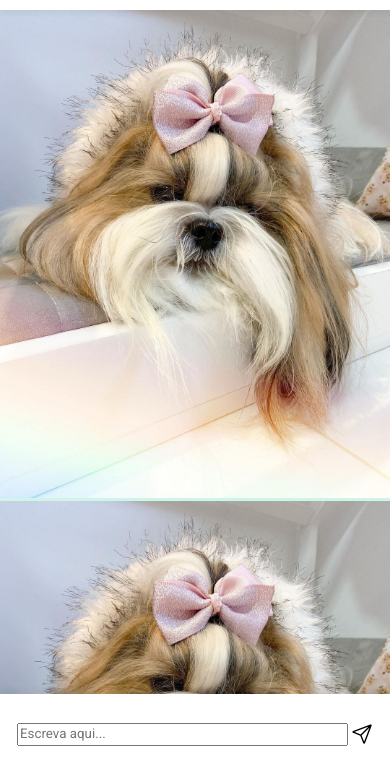
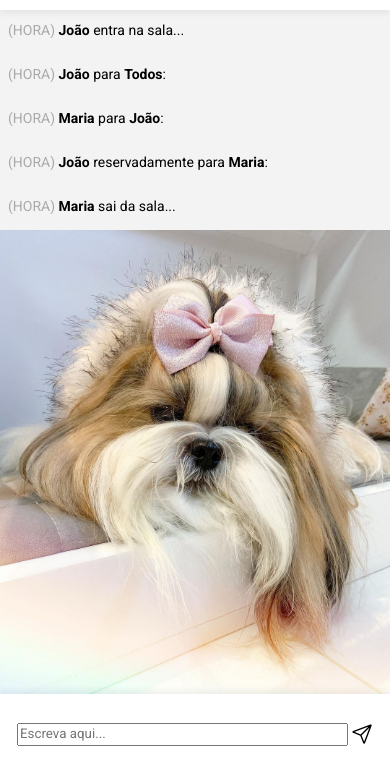
Before and after one commit to Josana-Kla/projeto5-batepapouol, a plain HTML site: page projeto5-batepapouol/index.html in a window 390 px wide. Shown: the part 70-842 px from the top of the page. Drawn offline with nearby package versions, Linux system fonts and the light colour scheme.

Commit message:
feat: link with axios and message chat model in html

```diff
--- a/projeto5-batepapouol/css/style.css
+++ b/projeto5-batepapouol/css/style.css
@@ -47,12 +47,31 @@ body {
     }
 
     main {
-        background-color: rgb(207, 245, 232);
+        background-color: #F3F3F3;
         height: 100vh;
 
         margin: 80px 0;
 
         color: black;
+    }
+
+    main .chat-line {
+        height: 40px;
+
+        display: flex;
+        justify-content:center;
+        align-items: center;
+
+        padding: 0 8px;
+        margin: 4px 0;
+        border-radius: 2px;
+
+        font-size: 14px;
+    }
+
+    .chat-line i {
+        font-style: normal;
+        color: #AAAAAA;
     }
 
 
--- a/projeto5-batepapouol/index.html
+++ b/projeto5-batepapouol/index.html
@@ -18,10 +18,46 @@
 
   <main>
 
+    <div class="chat-line">
+      <span>
+        <i>(HORA)</i>
+        <strong>João</strong> entra na sala...
+      </span>
+    </div>
+
+    <div class="chat-line">
+      <span>
+        <i>(HORA)</i>
+        <strong>João</strong> para <strong>Todos</strong>:
+      </span>
+    </div>
+
+    <div class="chat-line">
+      <span>
+        <i>(HORA)</i>
+        <strong>Maria</strong> para <strong>João</strong>:
+      </span>
+    </div>
+
+    <div class="chat-line">
+      <span>
+        <i>(HORA)</i>
+        <strong>João</strong> reservadamente para <strong>Maria</strong>:
+      </span>
+    </div>
+
+    <div class="chat-line">
+      <span>
+        <i>(HORA)</i>
+        <strong>Maria</strong> sai da sala...
+      </span>
+    </div>
+
     <img src="./assets/dog-test.jpeg" alt="">
     <img src="./assets/dog-test.jpeg" alt="">
 
   </main>
+
 
   <footer class="footer">
     <div class="write-a-message">
@@ -31,8 +67,15 @@
     <ion-icon name="paper-plane-outline"></ion-icon>
   </footer>
 
-
-
+  <!--
+    <div>
+      <img src="./assets/logo.png" alt="logo uol">
+      <form action="#">
+        <input type="text">
+      </form>
+      <button>Entrar</button>
+    </div>
+  -->
 
   <!--
     <aside>
@@ -67,6 +110,8 @@
   <script type="module" src="https://unpkg.com/ionicons@5.5.2/dist/ionicons/ionicons.esm.js"></script>
   <script nomodule src="https://unpkg.com/ionicons@5.5.2/dist/ionicons/ionicons.js"></script>
 
+  <script src="https://cdn.jsdelivr.net/npm/axios/dist/axios.min.js"></script>
+
   <script src="./scripts/main.js"></script>
 </body>
 </html>
--- a/projeto5-batepapouol/scripts/main.js
+++ b/projeto5-batepapouol/scripts/main.js
@@ -0,0 +1 @@
+//prompt("Seu lindo nome:");
```
Lines whose indentation alone changed are shown as unchanged.
